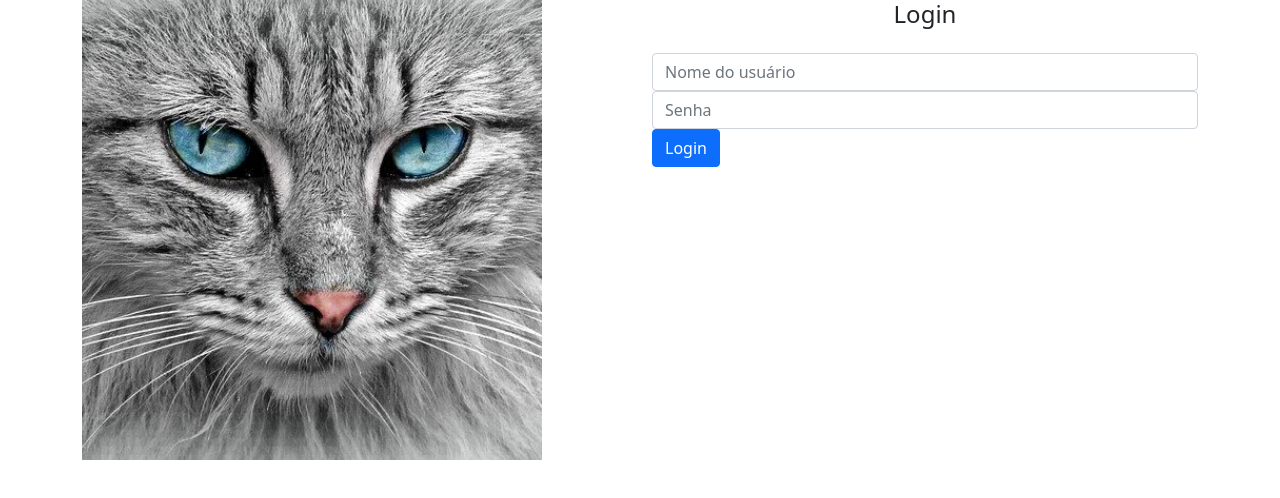
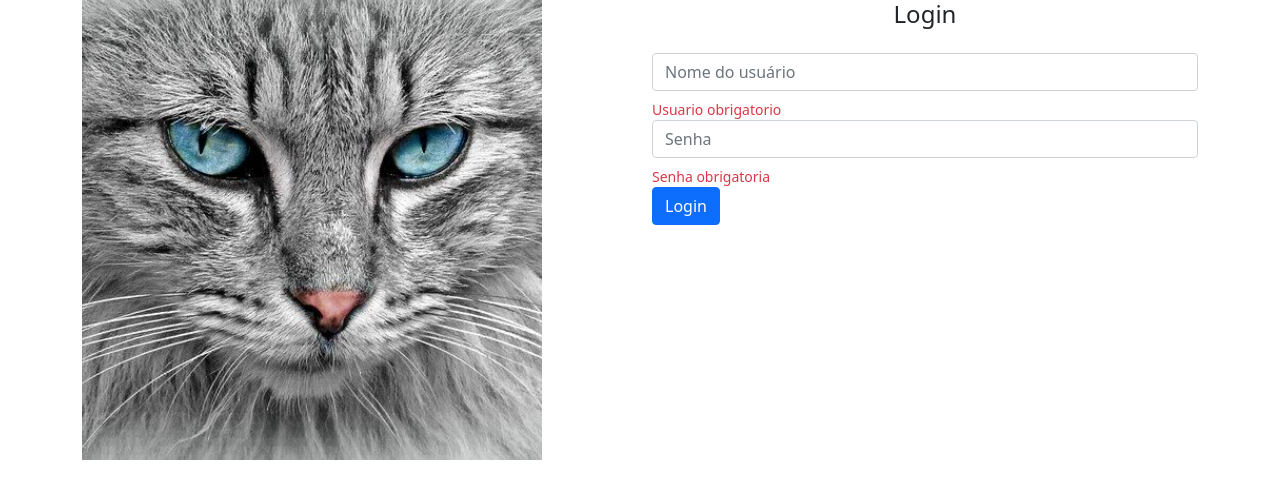
Before and after one commit to Jcamihao/gatitobook, an Angular app: page /home in a window 1280 px wide. Shown: the top 498 px of the page. Built offline with nearby package versions, Linux system fonts and the light colour scheme.

Commit message:
Validação de campos adicionado

```diff
--- a/src/app/home/home.module.ts
+++ b/src/app/home/home.module.ts
@@ -5,10 +5,11 @@
 import { HomeComponent } from './home.component';
 import { LoginComponent } from './login/login.component';
 import { FormsModule } from '@angular/forms';
+import { MensagemModule } from '../componentes/mensagem/mensagem.module';
 
 @NgModule({
   declarations: [HomeComponent, LoginComponent],
-  imports: [CommonModule, HomeRoutingModule, FormsModule],
+  imports: [CommonModule, HomeRoutingModule, FormsModule, MensagemModule],
   exports: [HomeComponent],
 })
 export class HomeModule {}
--- a/src/app/home/login/login.component.html
+++ b/src/app/home/login/login.component.html
@@ -7,7 +7,13 @@
       placeholder="Nome do usuário"
       [(ngModel)]="usuario"
       name="usuario"
+      #campoUsuario="ngModel"
+      required
     />
+    <app-mensagem
+      *ngIf="campoUsuario.invalid"
+      mensagem="Usuario obrigatorio"
+    ></app-mensagem>
   </div>
 
   <div class="form-group">
@@ -17,7 +23,13 @@
       placeholder="Senha"
       [(ngModel)]="senha"
       name="senha"
+      #campoSenha="ngModel"
+      required
     />
+    <app-mensagem
+      *ngIf="campoSenha.invalid"
+      mensagem="Senha obrigatoria"
+    ></app-mensagem>
   </div>
 
   <button type="submit" class="btn btn-primary btn-block">Login</button>
```
